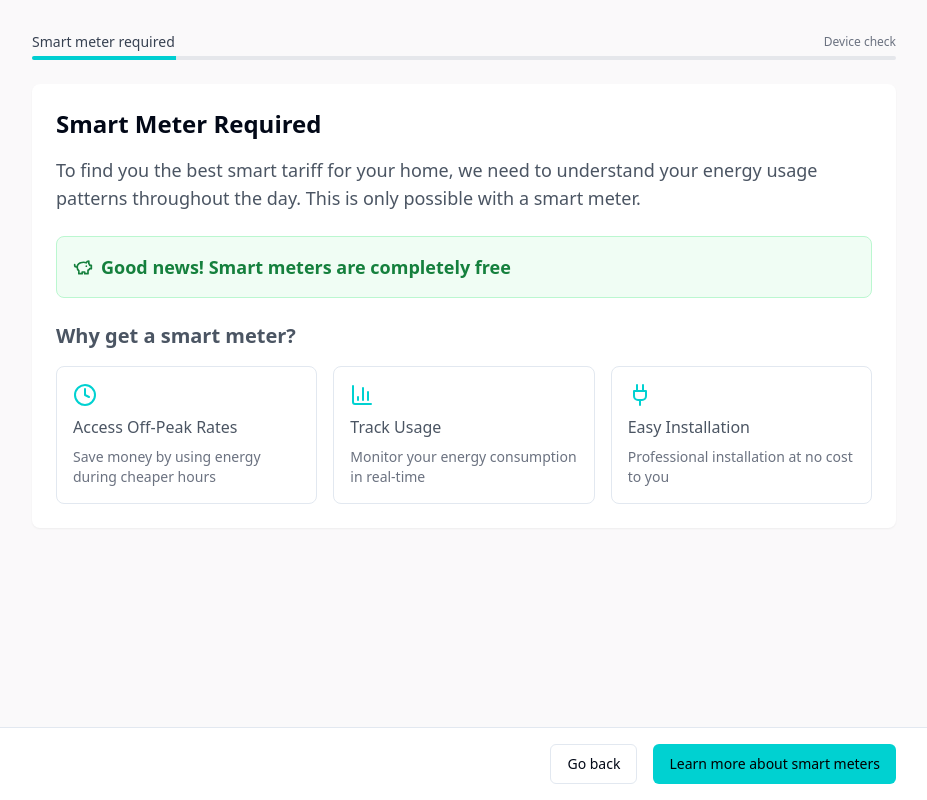
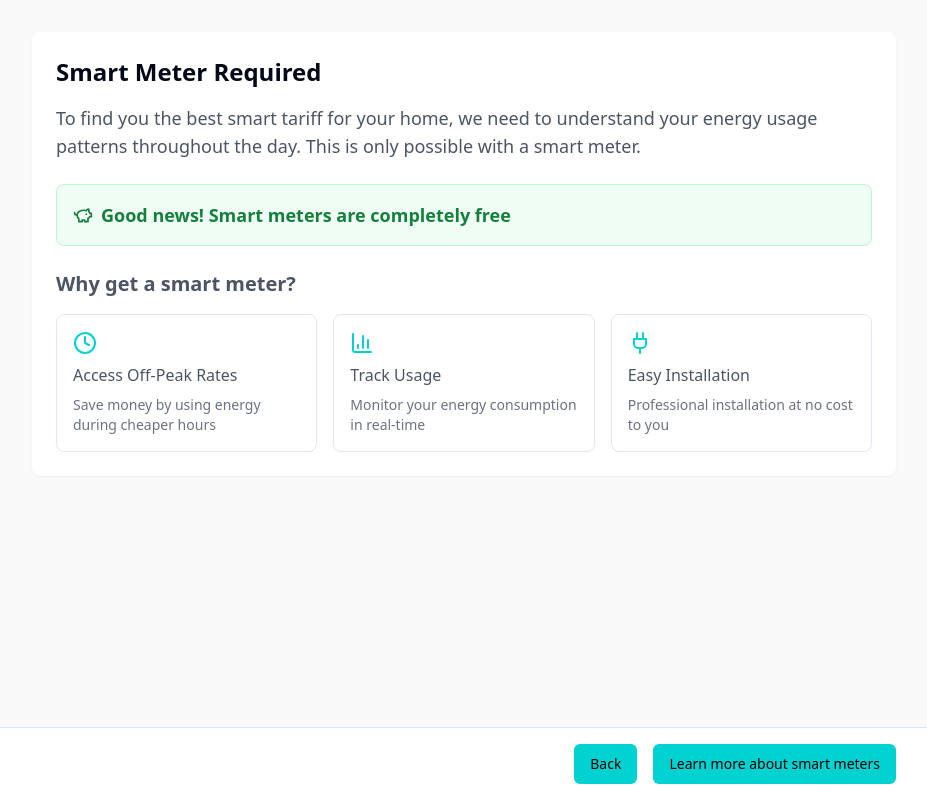
Before and after one commit to NataliaLKB/smartshift-form, a React (Vite) app: page /smart-meter-required in a window 1280 px wide. Shown: the whole page, without its empty margins (176-1103 px from the left). Built offline with nearby package versions, Linux system fonts and the light colour scheme.

Commit message:
Refactor Smart Meter page
Remove progress bar and adjust back button styling.

```diff
--- a/src/pages/SmartMeterRequired.tsx
+++ b/src/pages/SmartMeterRequired.tsx
@@ -1,5 +1,4 @@
 
-import { Progress } from "@/components/ui/progress";
 import { Button } from "@/components/ui/button";
 import { useNavigate } from "react-router-dom";
 import { Clock, PiggyBank, BarChart3, Plug } from "lucide-react";
@@ -12,14 +11,6 @@ const SmartMeterRequired = () => {
       <main className="flex-1 bg-[#FAF9FA]">
         <div className="container max-w-4xl mx-auto px-4 py-8">
           <div className="space-y-6">
-            <div>
-              <div className="flex justify-between items-center mb-1">
-                <p className="text-sm text-gray-700">Smart meter required</p>
-                <p className="text-xs text-gray-500">Device check</p>
-              </div>
-              <Progress value={16.67} className="h-1 mb-6" />
-            </div>
-
             <div className="bg-white rounded-lg p-6 shadow-sm">
               <h1 className="text-2xl font-bold mb-4">Smart Meter Required</h1>
 
@@ -65,10 +56,9 @@ const SmartMeterRequired = () => {
         <div className="container max-w-4xl mx-auto px-4">
           <div className="flex justify-end gap-4">
             <Button
-              variant="outline"
               onClick={() => navigate(-1)}
             >
-              Go back
+              Back
             </Button>
             <Button
               onClick={() => window.open('https://www.smartenergygb.org/smart-meter-installation', '_blank')}
```
